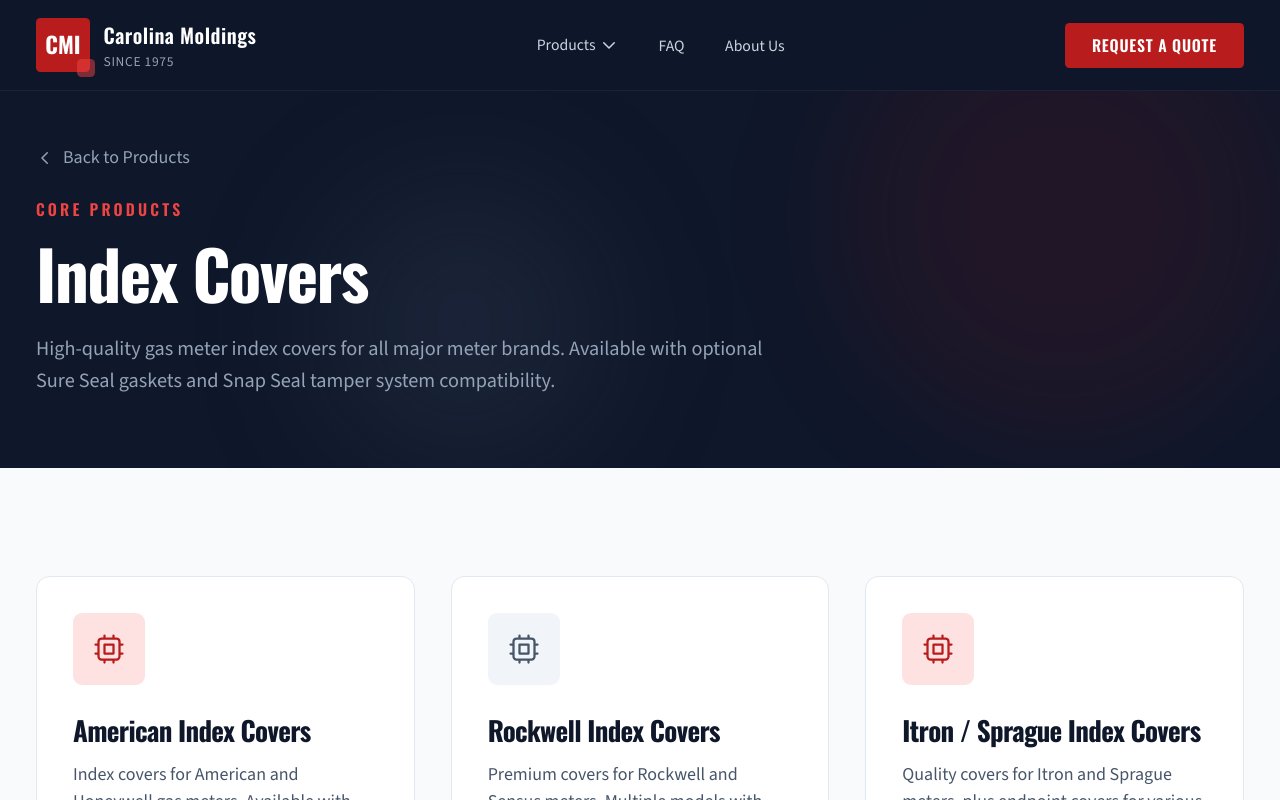
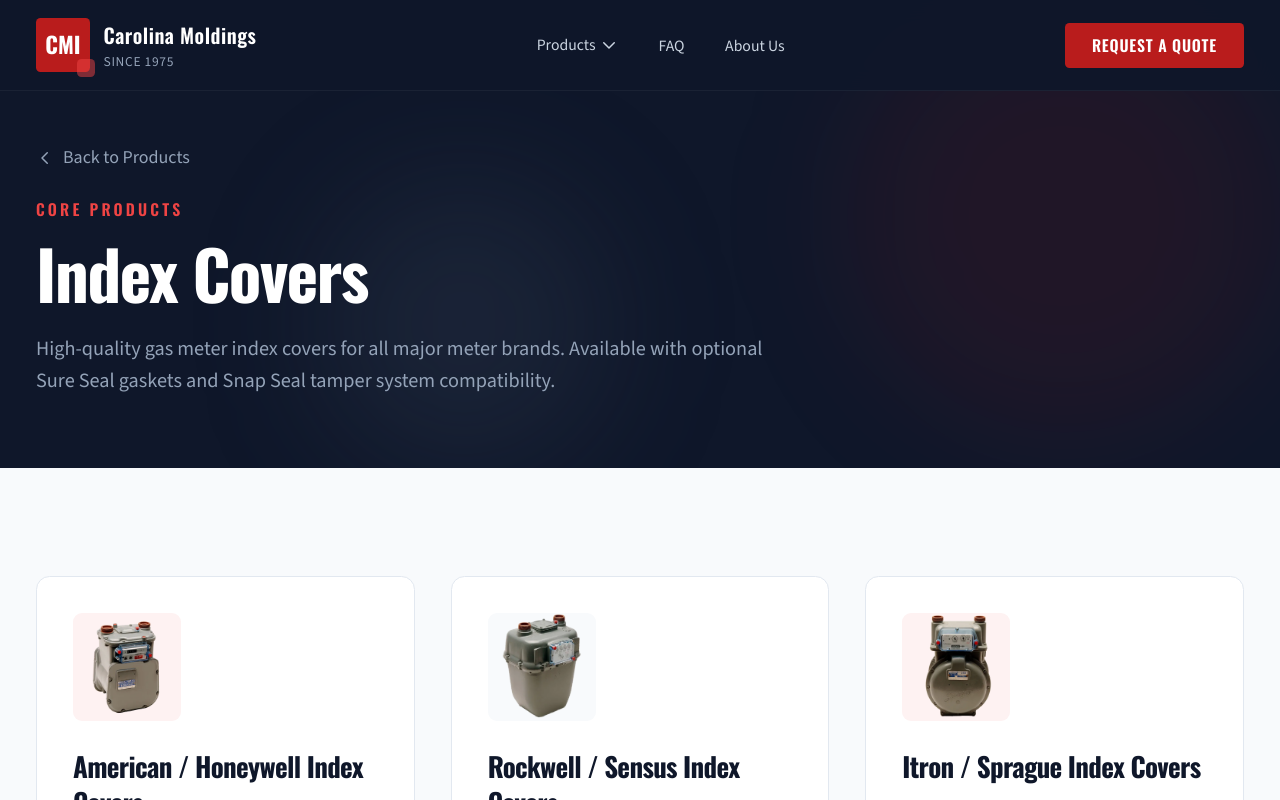
Before and after one commit to ekeyur/carolina-moldings, a Next.js app: page /products/index-covers in a window 1280 px wide. Shown: the top 800 px of the page. Built offline with nearby package versions, Linux system fonts and the light colour scheme.

Commit message:
fixed some names

```diff
--- a/src/app/products/index-covers/page.tsx
+++ b/src/app/products/index-covers/page.tsx
@@ -1,23 +1,26 @@
 import Header from "@/components/Header";
 import Footer from "@/components/Footer";
 import Link from "next/link";
+import Image from "next/image";
 
 const indexCoverCategories = [
   {
-    name: "American Index Covers",
+    name: "American / Honeywell Index Covers",
     href: "/products/american-index-covers",
     description:
       "Index covers for American and Honeywell gas meters. Available with Sure Seal gaskets and Snap Seal tamper compatibility.",
     products: ["A-101", "A-101 OS", "A-103", "A-103 OS", "A-40G", "A-100G"],
     color: "primary",
+    image: "/american-honeywell.png",
   },
   {
-    name: "Rockwell Index Covers",
+    name: "Rockwell / Sensus Index Covers",
     href: "/products/rockwell-index-covers",
     description:
       "Premium covers for Rockwell and Sensus meters. Multiple models with tamper system options.",
     products: ["R-103", "R-104", "R-105", "R-40G", "R-100G"],
     color: "steel",
+    image: "/rockwell-sensus.png",
   },
   {
     name: "Itron / Sprague Index Covers",
@@ -26,6 +29,7 @@ const indexCoverCategories = [
       "Quality covers for Itron and Sprague meters, plus endpoint covers for various meter types.",
     products: ["I-100G", "S-105", "Endpoint Covers"],
     color: "primary",
+    image: "/sprague-itron.png",
   },
 ];
 
@@ -169,29 +173,19 @@ export default function IndexCoversPage() {
               >
                 <div className="p-8">
                   <div
-                    className={`w-16 h-16 mb-6 rounded-lg flex items-center justify-center ${
+                    className={`w-24 h-24 mb-6 rounded-lg flex items-center justify-center ${
                       category.color === "primary"
-                        ? "bg-primary-100"
-                        : "bg-steel-100"
+                        ? "bg-primary-50"
+                        : "bg-steel-50"
                     }`}
                   >
-                    <svg
-                      className={`w-8 h-8 ${
-                        category.color === "primary"
-                          ? "text-primary-600"
-                          : "text-steel-600"
-                      }`}
-                      fill="none"
-                      viewBox="0 0 24 24"
-                      stroke="currentColor"
-                    >
-                      <path
-                        strokeLinecap="round"
-                        strokeLinejoin="round"
-                        strokeWidth={1.5}
-                        d="M9 3v2m6-2v2M9 19v2m6-2v2M5 9H3m2 6H3m18-6h-2m2 6h-2M7 19h10a2 2 0 002-2V7a2 2 0 00-2-2H7a2 2 0 00-2 2v10a2 2 0 002 2zM9 9h6v6H9V9z"
-                      />
-                    </svg>
+                    <Image
+                      src={category.image}
+                      alt={category.name}
+                      width={80}
+                      height={80}
+                      className="object-contain"
+                    />
                   </div>
 
                   <h2 className="font-display text-2xl font-bold text-steel-900 mb-3 group-hover:text-primary-600 transition-colors">
```
